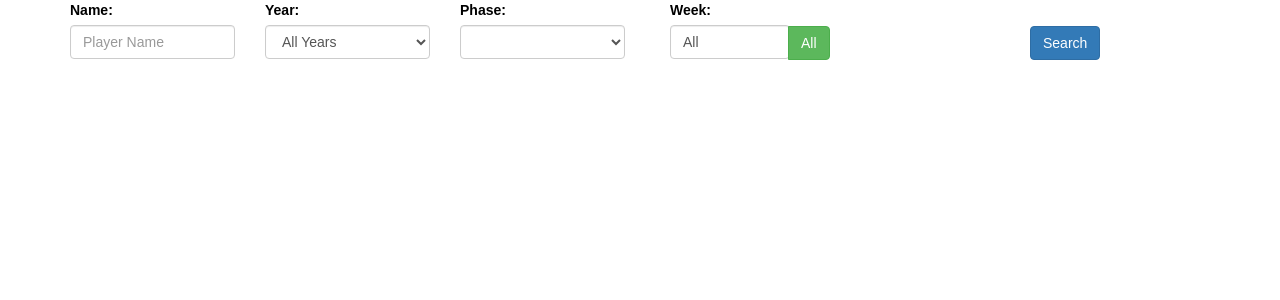
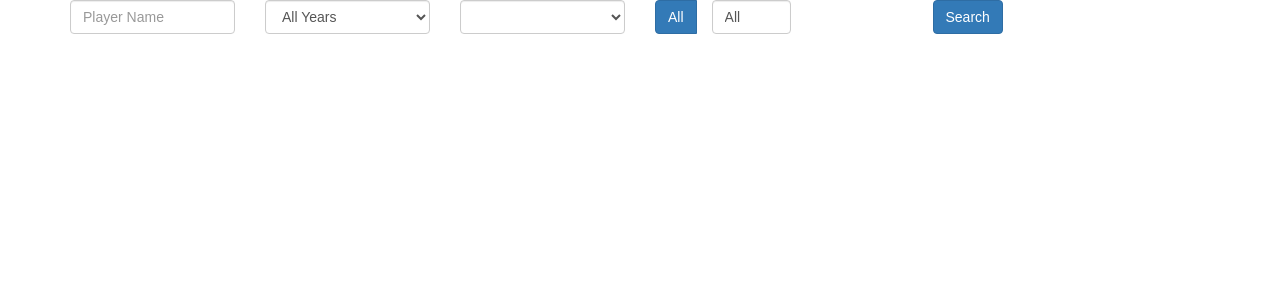
Before and after one commit to machinimatic/nflgame-flask, a Flask app: page / in a window 1280 px wide. Shown: the top 300 px of the page. Run offline with Flask 2, Linux system fonts and the light colour scheme; some libraries are stand-ins or nearby versions.

Commit message:
Styling changes

```diff
--- a/static/style.css
+++ b/static/style.css
@@ -9,13 +9,3 @@
 	background: white;
 	color: black;
 }
-
-#week_select_chkbx {
-    margin-top: 26px;
-    margin-left: -17px;
-}
-
-#search {
-    margin-top: 26px;
-    height: 34px;
-}
--- a/templates/header.html
+++ b/templates/header.html
@@ -20,12 +20,10 @@
         <form id="playerSearch">
             <div class="form-group row">
                 <div class="col-xs-2">
-                    <label style="display:block;">Name:</label>
                     <input type="text" id="playerName" placeholder="Player Name" class="form-control">
                 </div>
             <input type="hidden" id="playerId">
                 <div class="col-xs-2">
-                    <label style="display:block;">Year:</label>
                     <select id="year_select" class="form-control">
                         <option value="2009">2009</option>
                         <option value="2010">2010</option>
@@ -39,7 +37,6 @@
                     </select>
                 </div>
                 <div class="col-xs-2">
-                    <label style="display:block;">Phase:</label>
                     <select id="phase_select" class="form-control">
                         <option value="All">Full Season</option>
                         <option value="Preseason">Preseason</option>
@@ -47,14 +44,13 @@
                         <option value="Postseason">Postseason</option>
                     </select>
                 </div>
-                <div class="btn-group col-xs-4" data-toggle="buttons">
+                <div class="btn-group col-xs-3" data-toggle="buttons">
+                    <label class="btn btn-primary">
+                        <input type="checkbox" value="All" id="week_select_all">All
+                    </label>
                     <div class="col-xs-5">
-                        <label style="display:block;">Week:</label>
                         <input class="form-control" type="text" id="week_select">
                     </div>
-                    <label class="btn btn-success" autocomplete="off" id="week_select_chkbx">
-                        <input type="checkbox" value="All" id="week_select_all">All
-                    </label>
                 </div>
                 <button class="btn btn-primary" id="search">Search</button>
             </div>
```
